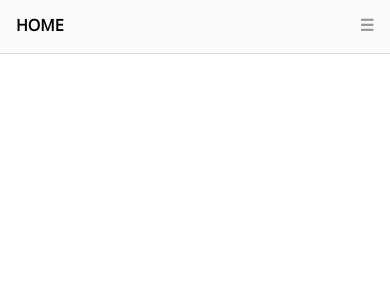
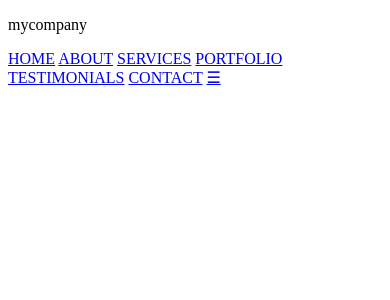
Before and after one commit to arsnvv/advance-fire-group.github.io, a PHP site: page / in a window 390 px wide. Shown: the top 300 px of the page. Run offline with PHP 8.4, Linux system fonts and the light colour scheme.

Commit message:
Update style.css

```diff
--- a/css/style.css
+++ b/css/style.css
@@ -1,61 +1,28 @@
-.navbar-right {
-	float: right;
-}
-body {
-	margin:0;
-	font-family: 'Open Sans', sans-serif;
-}
-
-.topnav {
- overflow: hidden;
-	background-color: #fafafa;
-	position: fixed;
-	top: 0;
-	width: 100%;
-	border-bottom: 1px solid #dbdbdb;
-	font-weight: bold;
-}
-
-.topnav a {
-  float: left;
-    display: block;
-    color: #999999;
-    text-align: center;
-    padding: 14px 16px;
-    text-decoration: none;
-    font-size: 16px;
-    border-bottom: 3px solid transparent;
-}
-
-.topnav a:hover {
-  color: black;
-
-}
+<!DOCTYPE html>
+<html>
+    <head>
+		<meta charset = "utf-8">
+        <title>MyCompany</title>
+		<link rel="stylesheet" href="css/style.css" type="text/css">
+		<link href="https://fonts.googleapis.com/css?family=Open+Sans&display=swap" rel="stylesheet">
+    </head>
+    <body>
+		<header>
+			<div class="header__logo"><p>mycompany</p></div>
+			<nav>
+				<div class="topnav" id="myTopnav">
+					<a href="#">HOME</a>
+					<a href="#">ABOUT</a>
+					<a href="#">SERVICES</a>
+					<a href="#">PORTFOLIO</a>
+					<a href="#">TESTIMONIALS</a>
+					<a href="#">CONTACT</a>
+					<a href="#" id="menu" class="icon">&#9776;</a>
+				</div>
+			</nav>
+		</header>
 
 
-
-.topnav .icon {
-  display: none;
-}
-
-@media screen and (max-width: 600px) {
-  .topnav a:not(:first-child) {display: none;}
-  .topnav a.icon {
-    float: right;
-    display: block;
-  }
-}
-
-@media screen and (max-width: 600px) {
-  .topnav.responsive {position: relative;}
-  .topnav.responsive .icon {
-    position: absolute;
-    right: 0;
-    top: 0;
-  }
-  .topnav.responsive a {
-    float: none;
-    display: block;
-    text-align: left;
-  }
-}
+		<script src="js/script.js"></script>
+    </body>
+</html>
```
